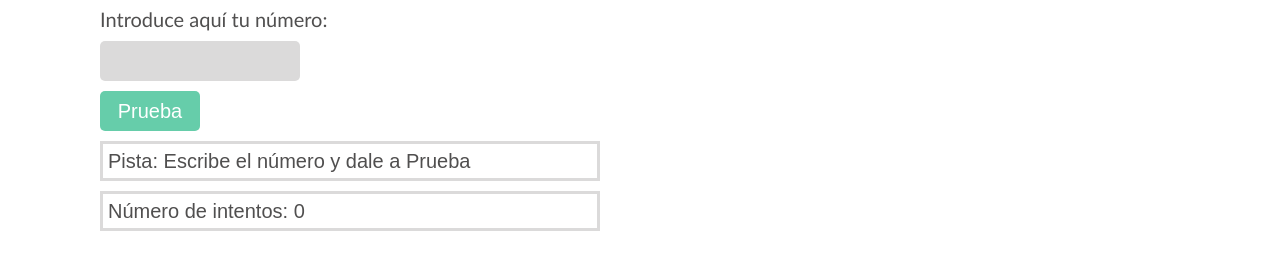
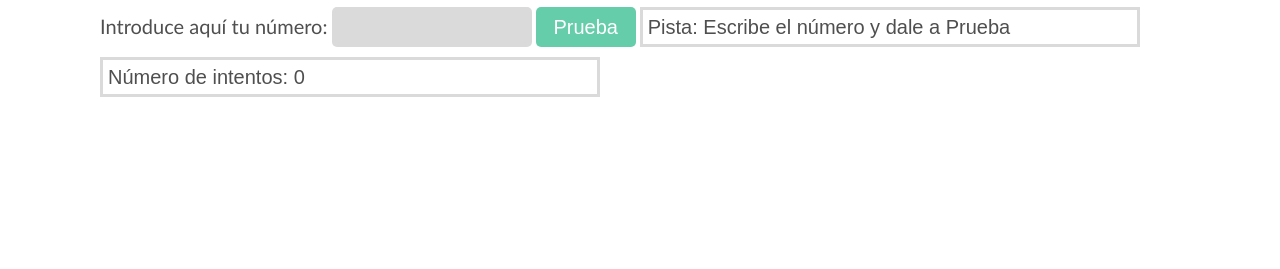
Before and after one commit to Adalab/modulo-2-evaluacion-intermedia-LuciaMezquida, a plain HTML site: page index.html in a window 1280 px wide. Shown: the part 163-432 px from the top of the page. Drawn offline with Linux system fonts and the light colour scheme.

Commit message:
Fix form

```diff
--- a/index.html
+++ b/index.html
@@ -14,11 +14,13 @@
   <body>
     <section class="game js-game">
       <h1 class="title">Adivina el número</h1>
-      <label class="guess" for="guess">Introduce aquí tu número:</label>
-      <input type="text" name="guess" id="guess" class="number js-number" />
-      <input type="button" name="button" id="button" value="Prueba" class="button js-button" />
-      <input class="hint js-hint" value="Pista: Escribe el número y dale a Prueba" />
-      <input class="counter js-counter" value="Número de intentos: 0" />
+      <form action="GET">
+        <label class="guess" for="guess">Introduce aquí tu número:</label>
+        <input type="text" name="guess" id="guess" class="number js-number" />
+        <input type="button" name="button" id="button" value="Prueba" class="button js-button" />
+        <input class="hint js-hint" value="Pista: Escribe el número y dale a Prueba" />
+        <input class="counter js-counter" value="Número de intentos: 0" />
+      </form>
     </section>
     <script type="text/javascript" src="./main.js"></script>
   </body>
```
